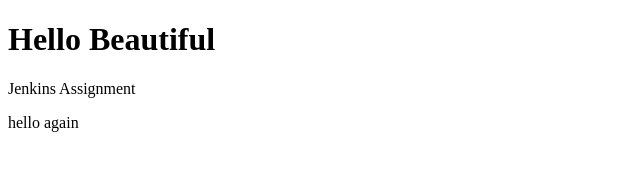
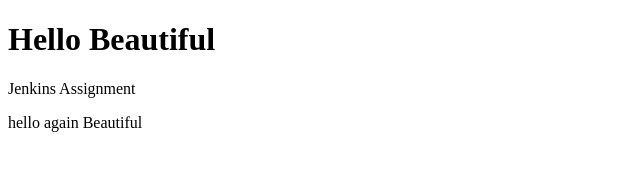
Before and after one commit to RahatQadeer/jenkin, a plain HTML site: page index.html in a window 1280 px wide. Shown: the full height of the page, 0-640 px from the left. Drawn offline with Linux system fonts and the light colour scheme.

Commit message:
updated html

```diff
--- a/index.html
+++ b/index.html
@@ -8,6 +8,7 @@
 <body>
     <h1>Hello Beautiful</h1>
     <p>Jenkins Assignment</p>
-    <p> hello again</p>
+    <p> hello again Beautiful</p>
+
 </body>
 </html>
```
